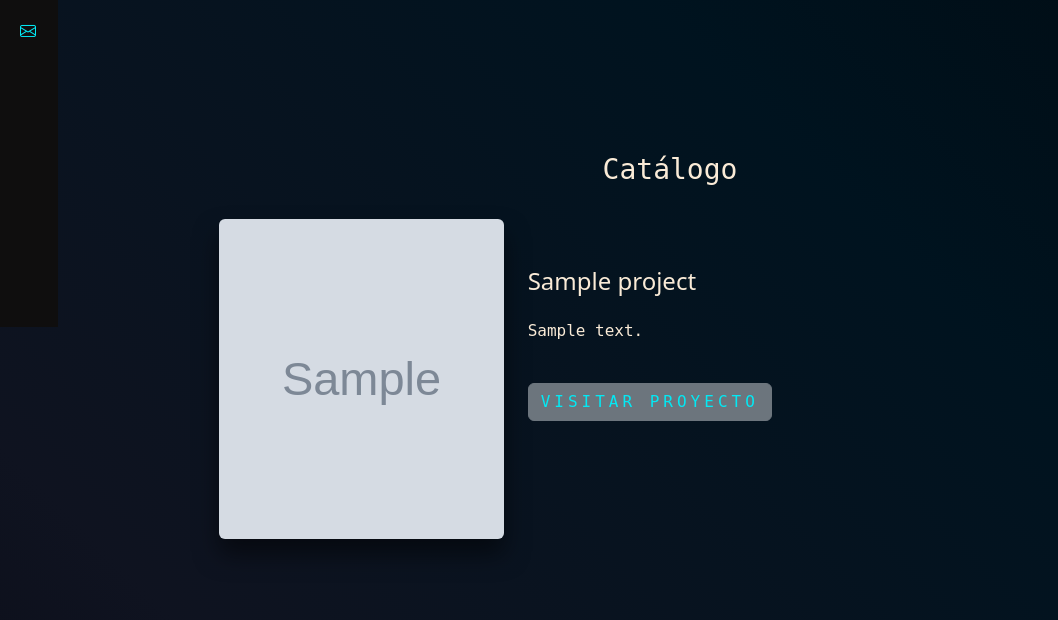
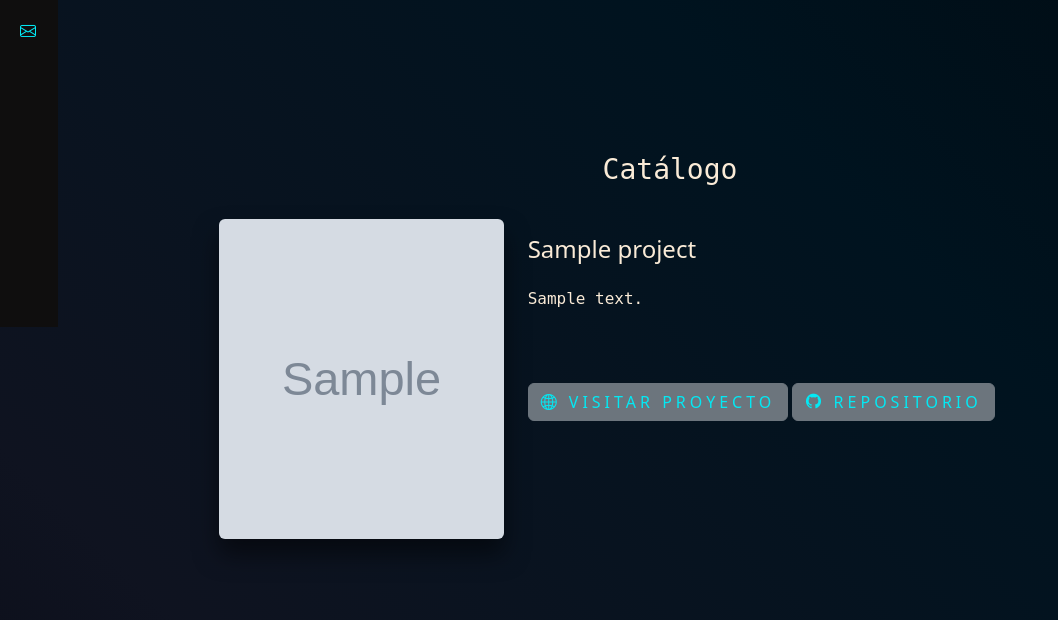
Before and after one commit to wardazeroth/portfolio, a Django app: template templates/index.html in a window 1280 px wide. Shown: the part 473-1093 px from the top of the page, without its empty margins (0-1058 px from the left). Run offline with Django 3.2, Linux system fonts and the light colour scheme; the template is opened without the code that fills it: most values are stand-ins (such as "Sample title", 1, 10 or a date in 2020); grey boxes marked "Sample" are stand-in pictures; some libraries are stand-ins or nearby versions.

Commit message:
feat: nueva clase Tecnologias n a n -> Proyectos + ajustes modal Projects

```diff
--- a/static/css/style.css
+++ b/static/css/style.css
@@ -729,3 +729,50 @@ main {
 .skill-card:hover i.colored {
     filter: grayscale(0%);
 }
+
+.tech-icons {
+	margin-top: 3rem;
+	display: flex;
+	gap: 25px;
+}
+
+.custom-scrollbar::-webkit-scrollbar {
+	width: 6px;
+}
+
+.custom-scrollbar::-webkit-scrollbar-track {
+	background: transparent;
+}
+
+.custom-scrollbar::-webkit-scrollbar-thumb {
+	background: #6c757d;
+	border-radius: 10px;
+}
+
+.custom-scrollbar::-webkit-scrollbar-thumb:hover {
+	background: #495057;
+}
+
+/* Para Firefox */
+.custom-scrollbar {
+	scrollbar-width: thin;
+	scrollbar-color: #6c757d transparent;
+}
+
+.modal-dialog-fullscreen .modal-content {
+    height: 100%;
+    display: flex;
+    flex-direction: column;
+}
+
+.modal-body.custom-scrollbar {
+    flex-grow: 1; /* El texto ocupa el resto del espacio */
+}
+.modal-title, .modal-body {
+	color: rgb(191, 243, 247);
+}
+
+.modal-top-static {
+    flex-shrink: 0;
+    background: #1a1a1a;
+}
--- a/static/js/main.js
+++ b/static/js/main.js
@@ -37,6 +37,18 @@ document.addEventListener('DOMContentLoaded', function() {
                         div.innerHTML = `<img src="${foto}" class="d-block w-100" style="max-height: 80vh; object-fit: contain;">`;
                         carouselInner.appendChild(div);
                     });
+
+                document.getElementById('modalTitulo').textContent = button.dataset.titulo || '';
+                document.getElementById('modalDescripcion').textContent = button.dataset.descripcion || '';
+                const btnRepo = document.getElementById('modalRepositorioLink');
+                btnRepo.href = button.dataset.repositorio;
+                btnRepo.style.display = button.dataset.repositorio ? 'inline-block' : 'none';
+
+                const btnLink = document.getElementById('modalLink');
+                if (button.dataset.link) {
+                    btnLink.href = button.dataset.link;
+                }
+                btnLink.style.display = button.dataset.link ? 'inline-block' : 'none';
                     myModal.show();
                 }
             }
--- a/templates/index.html
+++ b/templates/index.html
@@ -31,6 +31,11 @@
                             <figure class="openModalButton"
                                 data-bs-toggle="modal"
                                 data-bs-target="#myModal"
+                                data-titulo = '{{project.titulo}}'
+                                data-descripcion = '{{project.descripcion}}'
+                                data-tech = '{% for tech in project.tecnologias.all %}{{ tech.icono_class }} {% endfor %}'
+                                {% if project.link %} data-link="{{ project.link }}" {% endif %}
+                                data-repositorio = '{{project.repositorio}}'
                                 {%for img in project.imagenes.all %}
                                         data-img{{forloop.counter}}="{{ img.imagen.url }}"
                                 {% endfor %}>
@@ -41,12 +46,18 @@
                             </figure>
                         </div>
 
-                        <div class="col-md-8 mt-5">
+                        <div class="col-md-8 mt-3">
                             <h4>{{project.titulo}}</h4>
                             <p class="mt-4">{{project.descripcion}}<p>
+                            <div class="tech-icons">
+                                {%for tech in project.tecnologias.all %}
+                                    <i class="{{tech.icono_class}} colored" style="font-size: 20px;" data-name="{{tech.nombre}}"></i>
+                                {%endfor%}
+                            </div>
                             {%if project.link%}
-                                <a href="{{project.link}}" target="_blank" class="btn btn-secondary mt-4">Visitar proyecto</a>
+                                <a href="{{project.link}}" target="_blank" class="btn btn-secondary mt-4"><i class="bi bi-globe2"></i>  Visitar proyecto</a>
                             {%endif%}
+                            <a href="{{project.repositorio}}" target="_blank" class="btn btn-secondary mt-4"><i class="devicon-github-plain"></i>  Repositorio</a>
                         </div>
                     </div>
                     {%endif%}
@@ -65,6 +76,11 @@
                                 <figure class="openModalButton"
                                     data-bs-toggle="modal"
                                     data-bs-target="#myModal"
+                                    data-titulo = '{{project.titulo}}'
+                                    data-descripcion = '{{project.descripcion}}'
+                                    data-tech = '{% for tech in project.tecnologias.all %}{{ tech.icono_class }} {% endfor %}'
+                                    {% if project.link %} data-link="{{ project.link }}" {% endif %}
+                                    data-repositorio = '{{project.repositorio}}'
                                     {%for img in project.imagenes.all %}
                                             data-img{{forloop.counter}}="{{ img.imagen.url }}"
                                     {% endfor %}>
@@ -75,12 +91,18 @@
                                 </figure>
                             </div>
 
-                            <div class="col-md-8 mt-5">
+                            <div class="col-md-8 mt-3">
                                 <h4>{{project.titulo}}</h4>
                                 <p class="mt-4">{{project.descripcion}}</p>
+                                <div class="tech-icons">
+                                    {%for tech in project.tecnologias.all %}
+                                        <i class="{{tech.icono_class}} colored" style="font-size: 20px;"></i>
+                                    {%endfor%}
+                                </div>
                                 {%if project.link%}
-                                    <a href="{{project.link}}" target="_blank" class="btn btn-secondary mt-4">Visitar proyecto</a>
+                                    <a href="{{project.link}}" target="_blank" class="btn btn-secondary mt-4"><i class="bi bi-globe2"></i>  Visitar proyecto</a>
                                 {%endif%}
+                                <a href="{{project.repositorio}}" target="_blank" class="btn btn-secondary mt-4"><i class="devicon-github-plain"></i>  Repositorio</a>
                             </div>
                         </div>
                         {%endif%}
@@ -179,14 +201,14 @@
     </div>
 
         </section>
-
             <div class="modal" id="myModal" tabindex="-1">
                 <div class="modal-dialog modal-dialog-centered modal-dialog-scrollable modal-dialog-fullscreen">
                     <div class="modal-content" style="background-color: rgb(44, 44, 44);">
                     <div class="modal-header">
+                        <h5 class="modal-title" id="modalTitulo"></h5>
                         <button type="button" class="btn-close" data-bs-dismiss="modal" aria-label="Close"></button>
                     </div>
-                <div class="modal-body">
+                    <div class="mmodal-top-static p-3">
                         <div id="carouselExampleAutoplaying" class="carousel slide" data-bs-ride="carousel">
                             <div id="carouselExample" class="carousel slide carousel-fade">
                                 <div class="carousel-inner" id="carouselInner"></div>
@@ -201,6 +223,12 @@
                             </div>
                         </div>
                     </div>
+                <div class="modal-body custom-scrollbar" style="overflow-y: auto;">
+                    <p id="modalDescripcion" class="mt-3"></p>
+                    <a href="#" id="modalRepositorioLink" target="_blank" class="btn btn-dark">
+                    <i class="devicon-github-original"></i> GitHub
+                    </a>
+                    <a href="#" id="modalLink" target="_blank" class="btn btn-primary">Visitar Web</a>
                 </div>
             </div>
         </div>
```
Also changed, not shown: portfolio/admin.py (+7 -1 lines), portfolio/models.py (+9 -0 lines), portfolio/migrations/0004_proyecto_repositorio.py (added), portfolio/migrations/0005_tecnologiaproyecto.py (added), portfolio/migrations/0006_tecnologia_proyecto_teconolgias_and_more.py (added), portfolio/migrations/0007_rename_teconolgias_proyecto_tecnologias.py (added). Lines whose indentation alone changed are shown as unchanged.
